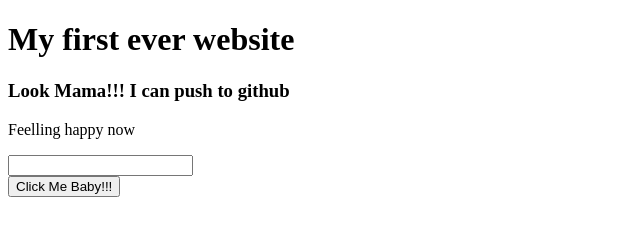
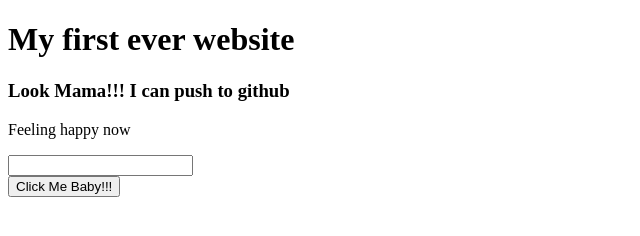
Before and after one commit to Shahnewaz-Abid-BUBT17/my-first-website, a plain HTML site: page index.html in a window 1280 px wide. Shown: the full height of the page, 0-640 px from the left. Drawn offline with Linux system fonts and the light colour scheme.

Commit message:
Update index.html

```diff
--- a/index.html
+++ b/index.html
@@ -8,7 +8,7 @@
 <body>
     <h1>My first ever website</h1>
     <h3>Look Mama!!! I can push to github</h3>
-    <p>Feelling happy now</p>
+    <p>Feeling happy now</p>
     <input type="text">
     <br>
     <button>Click Me Baby!!!</button>
```
